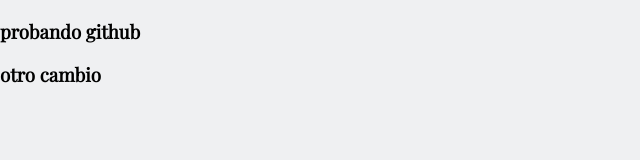
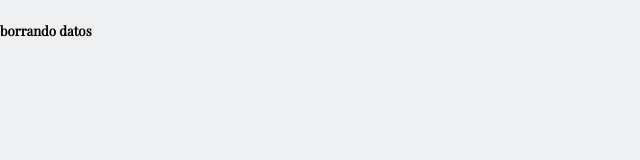
Before and after one commit to InforTech07/sistema-vigilancia-de-calidad-agua, a plain HTML site: page frontend/prueba.html in a window 1280 px wide. Shown: the whole page, without its empty margins (0-640 px from the left). Drawn offline with nearby package versions, Linux system fonts and the light colour scheme.

Commit message:
borrando datos

```diff
--- a/frontend/prueba.html
+++ b/frontend/prueba.html
@@ -8,7 +8,6 @@
     <title>Document</title>
 </head>
 <body>
-    <h3>probando github</h3>
-    <h3>otro cambio</h3>
+    <h5>borrando datos</h5>
 </body>
 </html>
```
